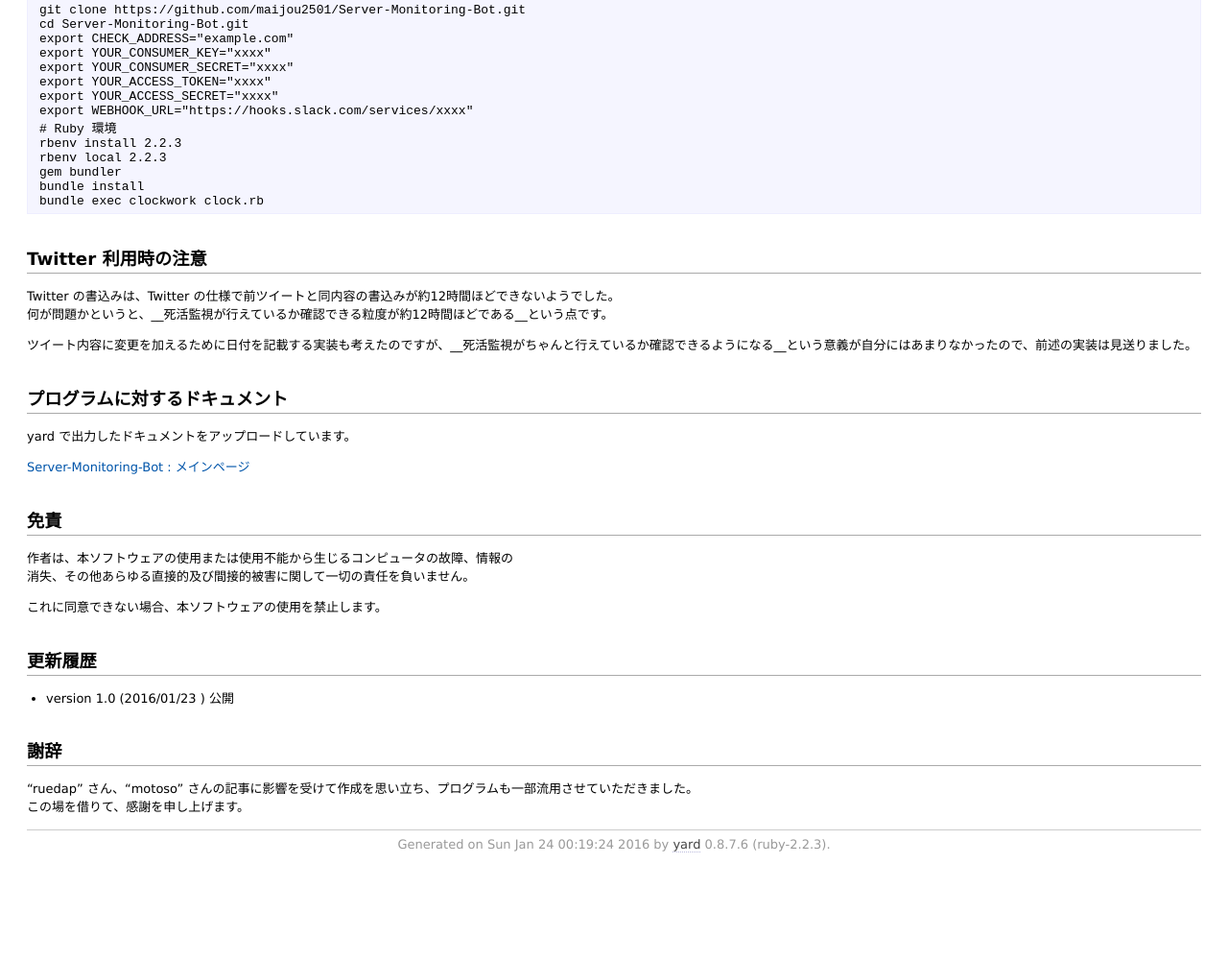
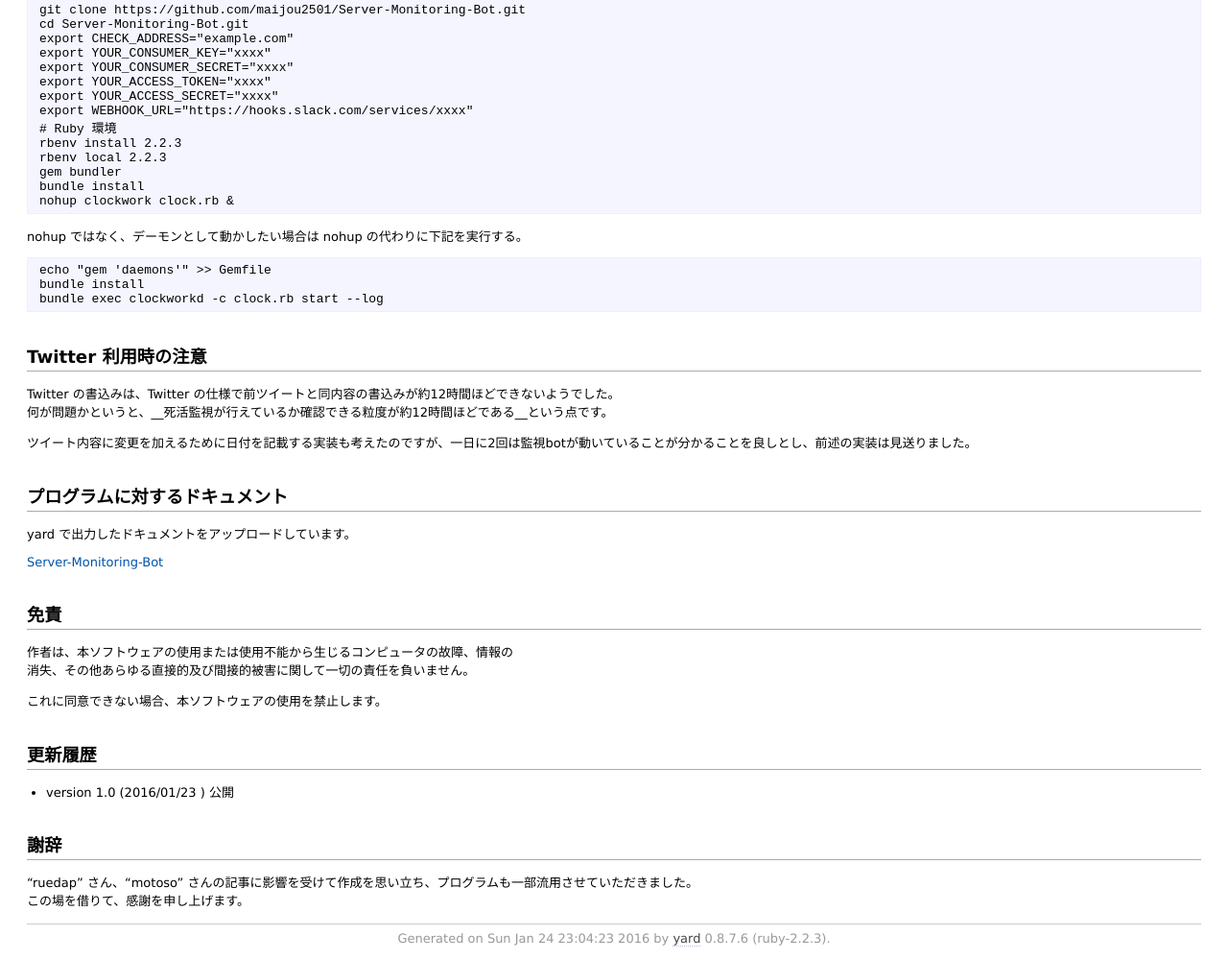
Before and after one commit to maijou2501/Server-Monitoring-Bot, a plain HTML site: page file.README.html in a window 1280 px wide. Shown: the part 1081-2081 px from the top of the page at 96% size. Before the commit the page ends 1983 px from the top, so only its background shows below. Drawn offline with Linux system fonts and the light colour scheme.

Commit message:
Update, documents

```diff
--- a/file.README.html
+++ b/file.README.html
@@ -75,7 +75,7 @@
 
 <pre class="code ruby"><code class="ruby"><span class='comment'># 監視設定
 </span><span class='const'>CHECK_ADDRESS</span>  <span class='op'>=</span><span class='tstring'><span class='tstring_beg'>&quot;</span><span class='tstring_content'>http://example.com</span><span class='tstring_end'>&quot;</span></span> <span class='comment'># ICMP で監視する場合は、ホスト名 example.com を設定する
-</span><span class='const'>CHECK_INTERVAL</span> <span class='op'>=</span><span class='tstring'><span class='tstring_beg'>&quot;</span><span class='tstring_content'>3.hours</span><span class='tstring_end'>&quot;</span></span>            <span class='comment'># 未定義なら &quot;3.hours&quot; 設定( active_support 形式で設定する)
+</span><span class='const'>CHECK_INTERVAL</span> <span class='op'>=</span><span class='tstring'><span class='tstring_beg'>&quot;</span><span class='tstring_content'>3</span><span class='tstring_end'>&quot;</span></span>                  <span class='comment'># 監視間隔[hour]を設定。未定義なら &quot;3&quot; 時間のインターバル設定
 </span><span class='const'>CHECK_TIMEOUT</span>  <span class='op'>=</span><span class='tstring'><span class='tstring_beg'>&quot;</span><span class='tstring_content'>5</span><span class='tstring_end'>&quot;</span></span>                  <span class='comment'># ICMP とHTTPリクエストのタイムアウト時間[s]。未定義なら &quot;5&quot; 秒の設定
 </span><span class='comment'># Twitter 設定
 </span><span class='const'>YOUR_CONSUMER_KEY</span>    <span class='op'>=</span><span class='tstring'><span class='tstring_beg'>&quot;</span><span class='tstring_content'>xxxx</span><span class='tstring_end'>&quot;</span></span>         <span class='comment'># 未定義なら、ツイートは行わない
@@ -134,21 +134,28 @@ rbenv install 2.2.3
 rbenv local 2.2.3
 gem bundler
 bundle install
-bundle exec clockwork clock.rb</code></pre>
+nohup clockwork clock.rb &amp;</code></pre>
+
+<p>nohup ではなく、デーモンとして動かしたい場合は nohup の代わりに下記を実行する。</p>
+
+<pre class="code ruby"><code class="ruby">echo &quot;gem &#39;daemons&#39;&quot; &gt;&gt; Gemfile
+bundle install
+bundle exec clockworkd -c clock.rb start --log</code></pre>
 
 <h2 id="label-Twitter+-E5-88-A9-E7-94-A8-E6-99-82-E3-81-AE-E6-B3-A8-E6-84-8F">Twitter 利用時の注意</h2>
 
 <p>Twitter の書込みは、Twitter の仕様で前ツイートと同内容の書込みが約12時間ほどできないようでした。<br>
 何が問題かというと、__死活監視が行えているか確認できる粒度が約12時間ほどである__という点です。</p>
 
-<p>ツイート内容に変更を加えるために日付を記載する実装も考えたのですが、__死活監視がちゃんと行えているか確認できるようになる__という意義が自分にはあまりなかったので、前述の実装は見送りました。</p>
+<p>ツイート内容に変更を加えるために日付を記載する実装も考えたのですが、一日に2回は監視botが動いていることが分かることを良しとし、前述の実装は見送りました。</p>
 
 <h2 id="label-E3-83-97-E3-83-AD-E3-82-B0-E3-83-A9-E3-83-A0-E3-81-AB-E5-AF-BE-E3-81-99-E3-82-8B-E3-83-89-E3-82-AD-E3-83-A5-E3-83-A1-E3-83-B3-E3-83-88">プログラムに対するドキュメント</h2>
 
 <p>yard で出力したドキュメントをアップロードしています。</p>
 
-<p><a href="http://maijou2501.github.io/Server-Monitoring-Bot/index.html">
-Server-Monitoring-Bot : メインページ </a></p>
+<p><a
+href="http://maijou2501.github.io/Server-Monitoring-Bot/frames.html#!file.README.html">
+Server-Monitoring-Bot </a></p>
 
 <h2 id="label-E5-85-8D-E8-B2-AC">免責</h2>
 
@@ -169,7 +176,7 @@ Server-Monitoring-Bot : メインページ </a></p>
 </div></div>
 
     <div id="footer">
-  Generated on Sun Jan 24 00:19:24 2016 by
+  Generated on Sun Jan 24 23:04:23 2016 by
   <a href="http://yardoc.org" title="Yay! A Ruby Documentation Tool" target="_parent">yard</a>
   0.8.7.6 (ruby-2.2.3).
 </div>
```
Also changed, not shown: Task.html (+1 -1 lines), Tweet.html (+1 -1 lines), _index.html (+1 -1 lines), index.html (+13 -6 lines), top-level-namespace.html (+1 -1 lines).
